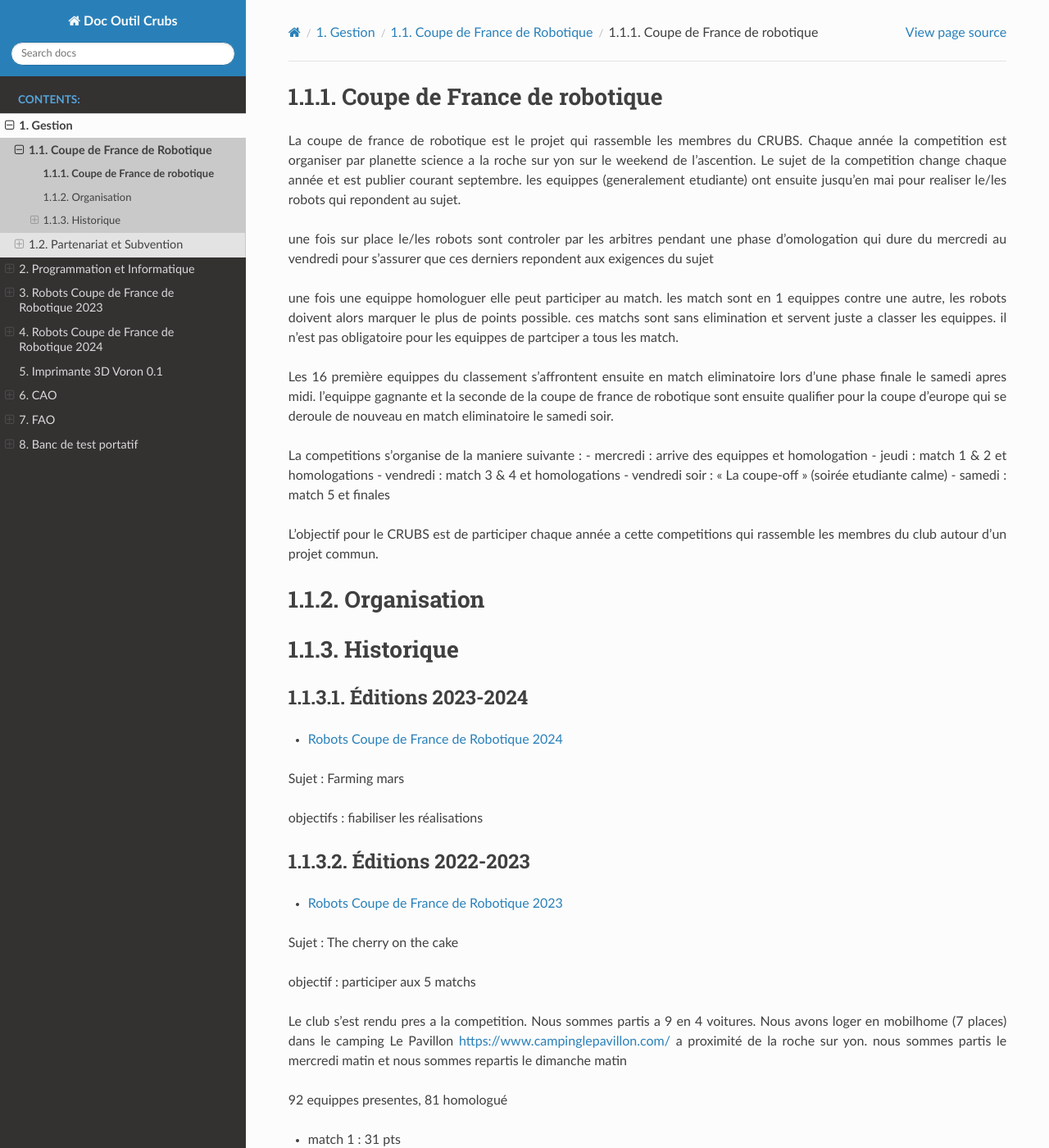
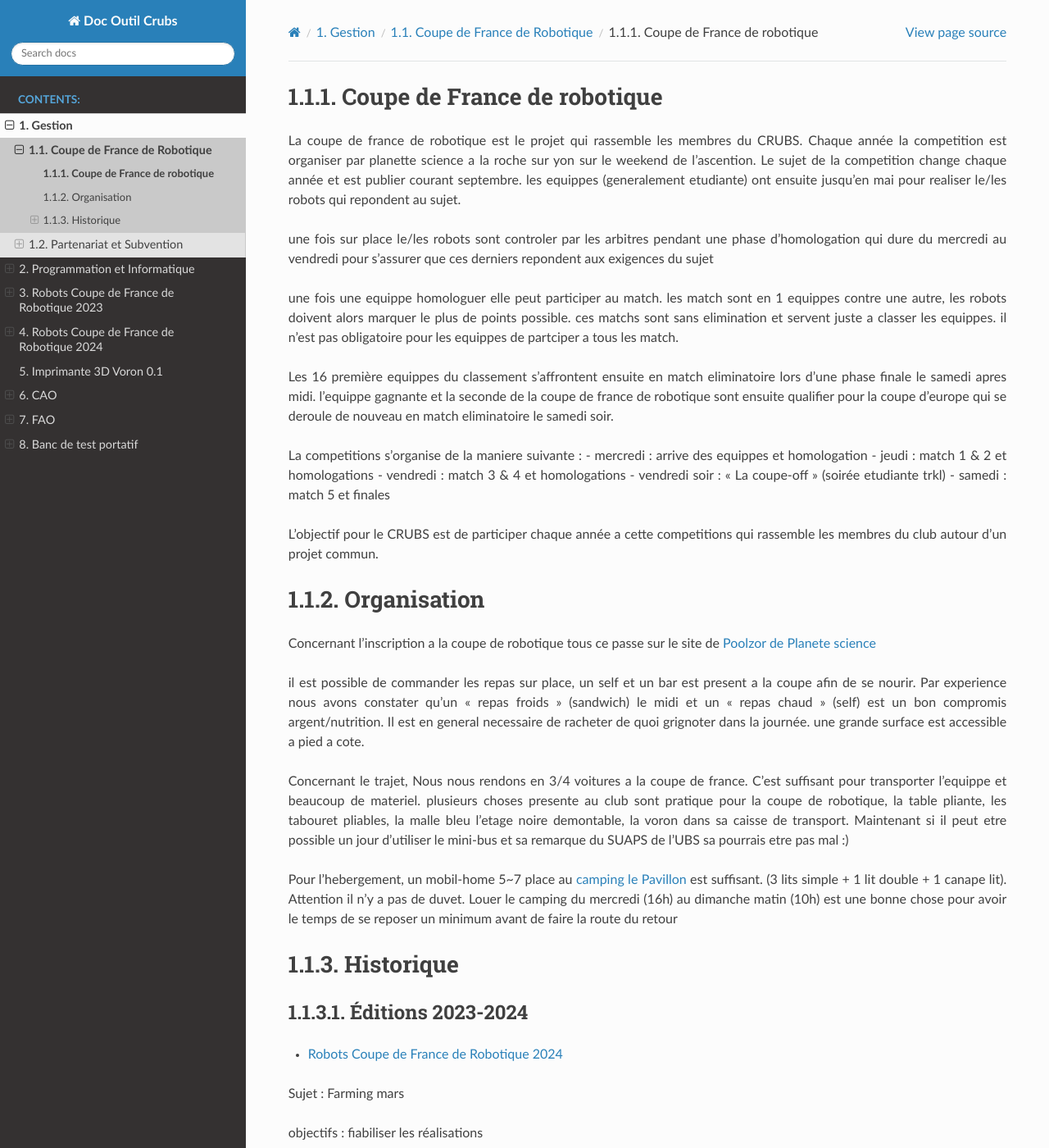
Before and after one commit to CRUBS/Documentation, a Sphinx documentation site: the page built from docs/source/Gestion/CDFR.rst, in a window 1280 px wide and 1400 px high. Shown: the whole window at 82% size. Built offline with Sphinx 7.4.7 and the Read the Docs theme 2.0.0, drawn with Linux system fonts in a browser that asks for light colours.

Commit message:
Update CDFR.rst

```diff
--- a/docs/source/Gestion/CDFR.rst
+++ b/docs/source/Gestion/CDFR.rst
@@ -3,7 +3,7 @@ Coupe de France de robotique
 
 La coupe de france de robotique est le projet qui rassemble les membres du CRUBS. Chaque année la competition est organiser par planette science a la roche sur yon sur le weekend de l'ascention. Le sujet de la competition change chaque année et est publier courant septembre. les equippes (generalement etudiante) ont ensuite jusqu'en mai pour realiser le/les robots qui repondent au sujet.
 
-une fois sur place le/les robots sont controler par les arbitres pendant une phase d'omologation qui dure du mercredi au vendredi pour s'assurer que ces derniers repondent aux exigences du sujet
+une fois sur place le/les robots sont controler par les arbitres pendant une phase d'homologation qui dure du mercredi au vendredi pour s'assurer que ces derniers repondent aux exigences du sujet
 
 une fois une equippe homologuer elle peut participer au match. les match sont en 1 equippes contre une autre, les robots doivent alors marquer le plus de points possible. ces matchs sont sans elimination et servent juste a classer les equippes. il n'est pas obligatoire pour les equippes de partciper a tous les match.
 
@@ -13,7 +13,7 @@ La competitions s'organise de la maniere suivante :
 - mercredi : arrive des equippes et homologation
 - jeudi : match 1 & 2 et homologations
 - vendredi : match 3 & 4 et homologations
-- vendredi soir : "La coupe-off" (soirée etudiante calme)
+- vendredi soir : "La coupe-off" (soirée etudiante trkl)
 - samedi : match 5 et finales
 
 L'objectif pour le CRUBS est de participer chaque année a cette competitions qui rassemble les membres du club autour d'un projet commun.
@@ -22,6 +22,13 @@ L'objectif pour le CRUBS est de participer chaque année a cette competitions qu
 Organisation
 ============
 
+Concernant l'inscription a la coupe de robotique tous ce passe sur le site de `Poolzor de Planete science <https://www.planete-sciences.org/robot/poolzor/>`_
+
+il est possible de commander les repas sur place, un self et un bar est present a la coupe afin de se nourir. Par experience nous avons constater qu'un "repas froids" (sandwich) le midi et un "repas chaud" (self) est un bon compromis argent/nutrition. Il est en general necessaire de racheter de quoi grignoter dans la journée. une grande surface est accessible a pied a cote.
+
+Concernant le trajet, Nous nous rendons en 3/4 voitures a la coupe de france. C'est suffisant pour transporter l'equippe et beaucoup de materiel. plusieurs choses presente au club sont pratique pour la coupe de robotique, la table pliante, les tabouret pliables, la malle bleu l'etage noire demontable, la voron dans sa caisse de transport. Maintenant si il peut etre possible un jour d'utiliser le mini-bus et sa remarque du SUAPS de l'UBS sa pourrais etre pas mal :)
+
+Pour l'hebergement, un mobil-home 5~7 place au `camping le Pavillon <https://www.campinglepavillon.com/>`_ est suffisant. (3 lits simple + 1 lit double + 1 canape lit). Attention il n'y a pas de duvet. Louer le camping du mercredi (16h) au dimanche matin (10h) est une bonne chose pour avoir le temps de se reposer un minimum avant de faire la route du retour
 
 
 
```
